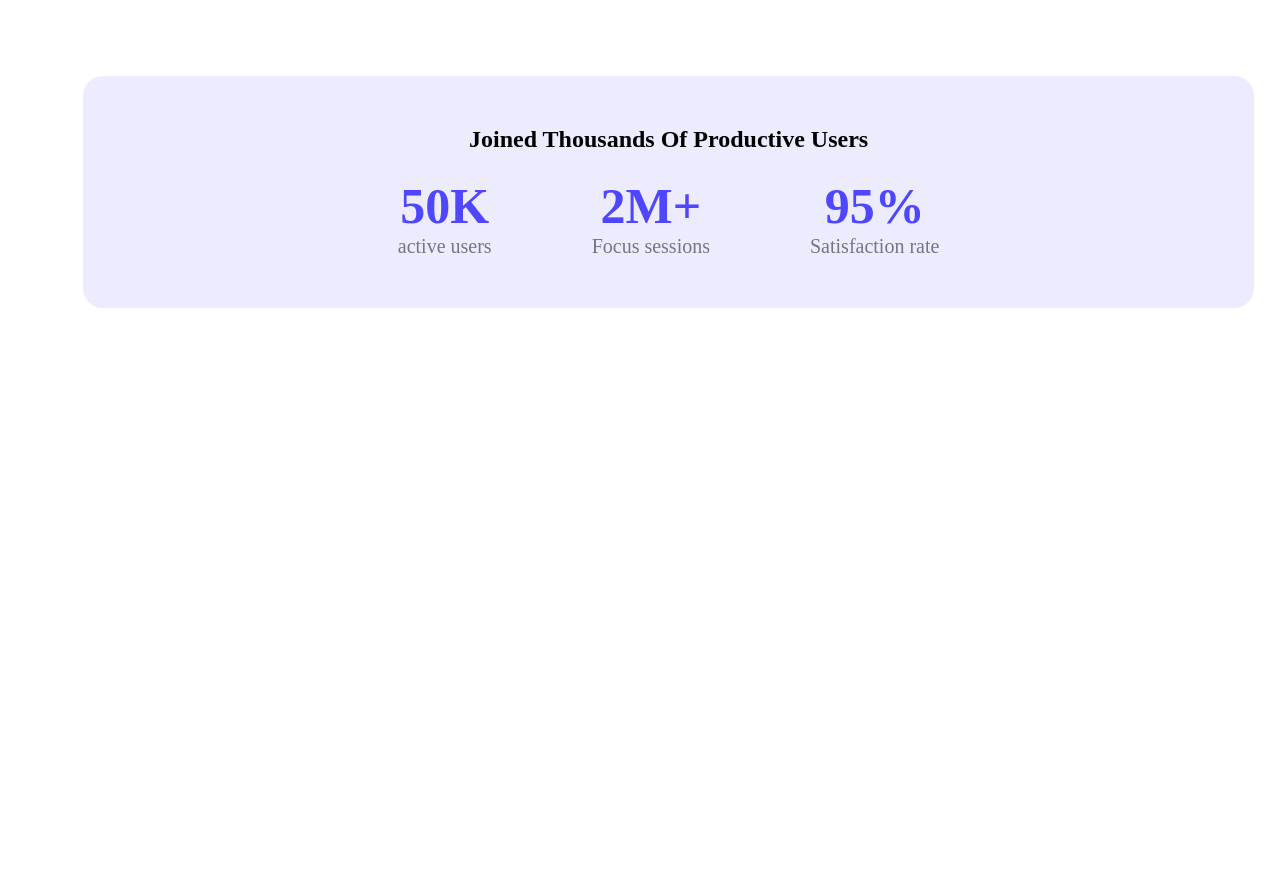
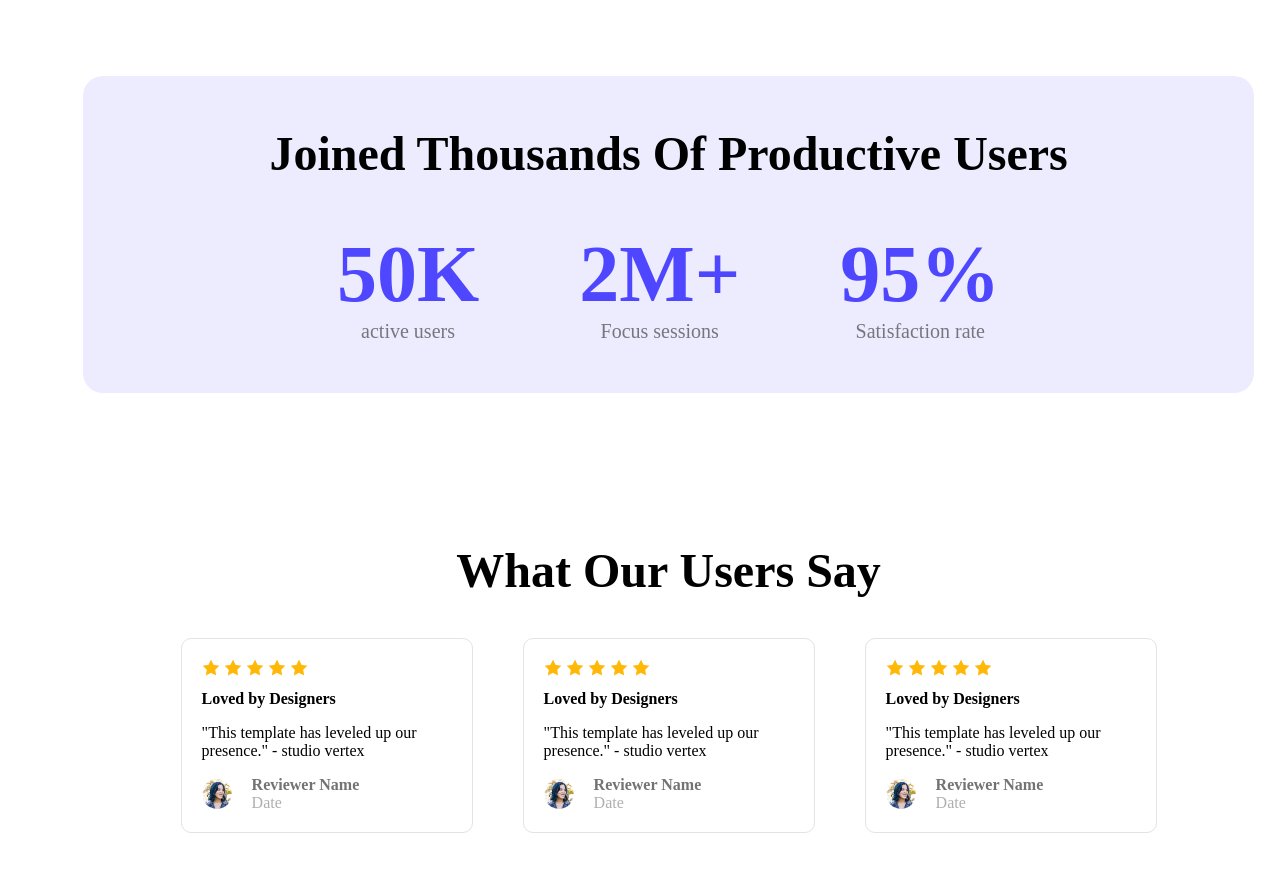
Before and after one commit to abirabdullahs/assignment-no.1, a plain HTML site: page index.html in a window 1280 px wide. Shown: the part 1300-2186 px from the top of the page. Before the commit the page ends 1708 px from the top, so only its background shows below. Drawn offline with Linux system fonts and the light colour scheme.

Commit message:
review section update

```diff
--- a/index.html
+++ b/index.html
@@ -50,5 +50,82 @@
             </div>
         </div>
     </section>
+
+    <section id="review">
+        <div class="review">
+            <h2>What Our Users Say</h2>
+            <div class="review-cards">
+                <div class="card">
+                    <div class="stars">
+                        <img src="/Assets/icon-star.png" alt="icon-star">
+                        <img src="/Assets/icon-star.png" alt="icon-star">
+                        <img src="/Assets/icon-star.png" alt="icon-star">
+                        <img src="/Assets/icon-star.png" alt="icon-star">
+                        <img src="/Assets/icon-star.png" alt="icon-star">
+                    </div>
+                    <h4>
+                        Loved by Designers
+                    </h4>
+                    <p>
+                        "This template has leveled up our presence." - studio vertex
+                    </p>
+
+                    <div class="user">
+                        <img src="/Assets/avatar.png" alt="user1">
+                        <div class="user-info">
+                            <p class="name">Reviewer Name</p>
+                            <p class="date">Date</p>
+                        </div>
+                    </div>
+                </div>
+            <div class="card">
+                    <div class="stars">
+                        <img src="/Assets/icon-star.png" alt="icon-star">
+                        <img src="/Assets/icon-star.png" alt="icon-star">
+                        <img src="/Assets/icon-star.png" alt="icon-star">
+                        <img src="/Assets/icon-star.png" alt="icon-star">
+                        <img src="/Assets/icon-star.png" alt="icon-star">
+                    </div>
+                    <h4>
+                        Loved by Designers
+                    </h4>
+                    <p>
+                        "This template has leveled up our presence." - studio vertex
+                    </p>
+
+                    <div class="user">
+                        <img src="/Assets/avatar.png" alt="user1">
+                        <div class="user-info">
+                            <p class="name">Reviewer Name</p>
+                            <p class="date">Date</p>
+                        </div>
+                    </div>
+                </div>
+                <div class="card">
+                    <div class="stars">
+                        <img src="/Assets/icon-star.png" alt="icon-star">
+                        <img src="/Assets/icon-star.png" alt="icon-star">
+                        <img src="/Assets/icon-star.png" alt="icon-star">
+                        <img src="/Assets/icon-star.png" alt="icon-star">
+                        <img src="/Assets/icon-star.png" alt="icon-star">
+                    </div>
+                    <h4>
+                        Loved by Designers
+                    </h4>
+                    <p>
+                        "This template has leveled up our presence." - studio vertex
+                    </p>
+
+                    <div class="user">
+                        <img src="/Assets/avatar.png" alt="user1">
+                        <div class="user-info">
+                            <p class="name">Reviewer Name</p>
+                            <p class="date">Date</p>
+                        </div>
+                    </div>
+                </div>
+            </div>
+        </div>
+    </section>
 </body>
 </html>
--- a/style.css
+++ b/style.css
@@ -85,7 +85,7 @@
     background-color: #4E47FF;
     color: white;
     border: none;
-    padding: 10px 20px;
+    padding: 15px 25px;
     border-radius: 5px;
     cursor: pointer;
 }
@@ -94,6 +94,10 @@
     background-color: #3a3a8c;
     transform: scale(1.05);
     transition: background-color 0.3s ease, transform 0.3s ease;
+}
+
+#action img{
+    border-radius: 20px;
 }
 
 #productive-user{
@@ -106,13 +110,13 @@
 }
 
 #productive-user h3{
-    font-size: 24px;
+    font-size: 3em;
     color: #000000;
     margin-top: 0px;
 }
 
 #productive-user h2{
-    font-size: 50px;
+    font-size: 5em;
     color: #4E47FF;
     margin: 0px;
 }
@@ -129,3 +133,68 @@
     color: rgba(0, 0, 0, 0.5);
     margin: 0;
 }
+
+#review{
+    text-align: center;
+    margin: 100px 75px;
+    border-radius: 20px;
+    padding: 50px 80px;
+    width: 80%;
+}
+
+#review h2{
+    font-size: 3em;
+    color: #000000;
+    margin-top: 0px;
+}
+
+#review h4{
+    font-size: 1em;
+    color: #000000;
+    margin: 10px 0px 0px 0px;
+}
+
+#review .review-cards{
+    text-align: left;
+    display: flex;
+    justify-content: center;
+    gap: 50px;
+    margin-top: 20px;
+}
+
+#review .card{
+    background-color: white;
+    border-radius: 10px;
+    padding: 20px;
+    border: 1px solid #e4e3e3;
+    width: 250px;
+}
+
+.card .user{
+    display: flex;
+    align-items: center;
+    gap: 10px;
+}
+
+.card .user img{
+    border-radius: 50%;
+    width: 30px;
+    height: 30px;
+    margin-right: 10px;
+}
+
+.user .user-info p{
+    font-size: 16px;
+    margin: 0;
+
+}
+
+.user .name{
+    color: rgb(116, 115, 115);
+    font-weight: bold;
+}
+
+.user .date{
+    color: rgb(176, 175, 175);
+    font-size: 14px;
+}
```
